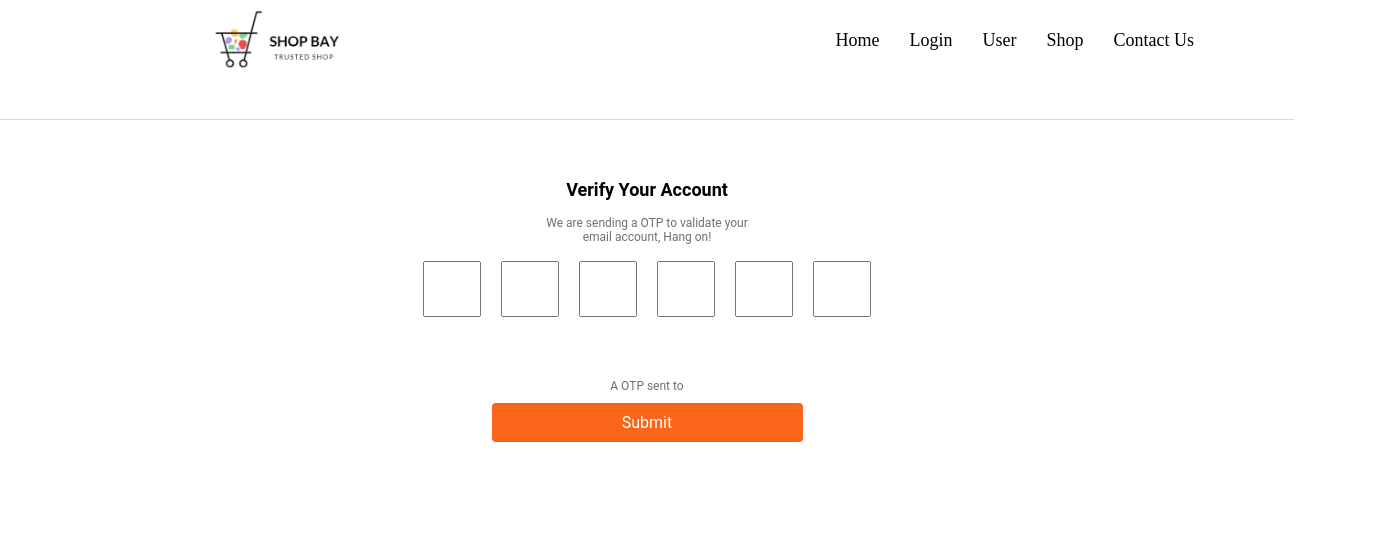
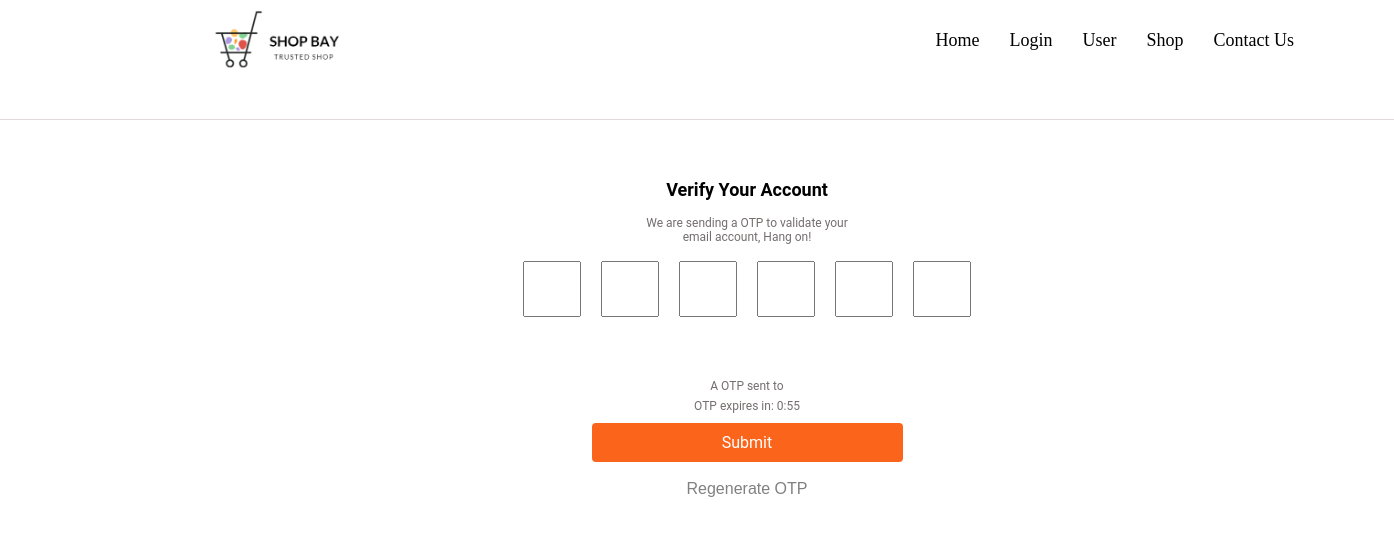
Before and after one commit to aslamaz/ShopBay, a React (Create React App) app in the folder client/: page /OtpPage in a window 1280 px wide. Shown: the top 536 px of the page, 1394 px wide, since content can reach past the window. Built offline with nearby package versions, Linux system fonts and the light colour scheme.

Commit message:
regenerate otp and time out

```diff
--- a/client/src/Guest/ForgotResetPswrd.jsx
+++ b/client/src/Guest/ForgotResetPswrd.jsx
@@ -11,30 +11,29 @@ import { useNavigate } from 'react-router-dom';
 
 const ForgotResetPswrd = () => {
     const getEmail = sessionStorage.getItem("sendedEmail");
-    // const [showPassword, setShowPassword] = useState(false);
     const [showNewPassword, setShowNewPassword] = useState(false);
     const [newPassword, setNewPassword] = useState('');
     const [confirmNewPassword, setConfirmNewPassword] = useState('');
     const navigate = useNavigate()
 
-    const findCustomer = () =>{
+    const findCustomer = () => {
 
-          if (newPassword === confirmNewPassword) {
+        if (newPassword === confirmNewPassword) {
 
             var data = {
                 email: getEmail,
                 newPassword: newPassword
-              };
-              axios.post('http://localhost:5000/getCustomerWithEmail',data).then((response)=>{
+            };
+            axios.post('http://localhost:5000/getCustomerWithEmail', data).then((response) => {
                 console.log(response.data);
             })
-            navigate("/Login")
-          }
+            navigate("/Guest/Login")
+        }
 
     }
-useEffect(()=>{
+    useEffect(() => {
 
-},[])
+    }, [])
     return (
         <div>
             {/* <div className='wishlistMainDiv'>
@@ -115,17 +114,17 @@ useEffect(()=>{
                 <div className="resetPswrd ">
                     RESET YOUR PASSWORD
                 </div>
-                <div style={{marginTop:"20px",fontSize:"14px",fontFamily:"sans-serif"}}>
+                <div style={{ marginTop: "20px", fontSize: "14px", fontFamily: "sans-serif" }}>
                     Enter your new password for {getEmail}
                 </div>
 
                 <div style={{ display: "flex", alignItems: "center", justifyContent: "center" }}>
                     <div className='resetpaswrdInputarea'>
                         <div>
-                            <input  type={showNewPassword ? "text" : "password"} id="Pswrd" name="Pswrd" required placeholder='password' className='resetpaswrdInputareaPswrd' onChange={(event) => setNewPassword(event.target.value)} />
-                           <div>
-                            <input type='checkbox' onChange={(event) => setShowNewPassword(event.target.checked)} />Show Password
-                           </div>
+                            <input type={showNewPassword ? "text" : "password"} id="Pswrd" name="Pswrd" required placeholder='password' className='resetpaswrdInputareaPswrd' onChange={(event) => setNewPassword(event.target.value)} />
+                            <div style={{ textAlign: "left",marginBottom:"10px"}}>
+                                <input type='checkbox' onChange={(event) => setShowNewPassword(event.target.checked)} />Show Password
+                            </div>
                         </div>
 
                         <div>
--- a/client/src/Guest/Gueststyle.css
+++ b/client/src/Guest/Gueststyle.css
@@ -631,8 +631,9 @@ color: white;
   display: flex;
   align-items: center;
   justify-content: center;
-
   background-color: #f1f3f6;
+  padding-top: 16px;
+  padding-bottom: 30px;
 }
 .RegisterAccount{
   text-decoration: none;
@@ -760,6 +761,7 @@ font-size: 13px;
   /* margin: 20px; */
   /* margin-left: 28px; */
   margin-top: 10px;
+  margin-left: 100px;
 }
 .s2gOFdOTP {
   display: block;
@@ -803,6 +805,11 @@ align-items: center;
 .btnOTPPage:hover{
   background-color: hsl(20, 94%, 49%);
 }
+.btnreGenerateOTP{
+  color: gray;
+  font-size: 16px;
+  font-family: sans-serif;
+}
 
 .ResetPswrdFullDiv {
   width: 1244px;
@@ -813,6 +820,7 @@ align-items: center;
   /* margin: 20px; */
   /* margin-left: 28px; */
   margin-top: 10px;
+  margin-left: 100px;
 }
 .resetPswrd{
   font-size: 30px;
@@ -834,7 +842,6 @@ align-items: center;
 
 .resetpaswrdInputareaPswrd {
   padding: 10px;
-  margin-bottom: 10px;
   border-radius: 5px;
   border: 1px solid #ccc;
   width: 300px;
--- a/client/src/Guest/Login.jsx
+++ b/client/src/Guest/Login.jsx
@@ -27,6 +27,7 @@ const handleOTPEmail = () =>{
         console.log(response.data.Email);
         sessionStorage.setItem("sendedOTP", response.data.OTP)
         sessionStorage.setItem("sendedEmail",emailOtp )
+        sessionStorage.setItem("otpTimestamp", Date.now());
     })
 }
 
--- a/client/src/Guest/OtpPage.jsx
+++ b/client/src/Guest/OtpPage.jsx
@@ -1,6 +1,7 @@
-import React, { useState } from 'react'
+import React, { useEffect, useState } from 'react'
 import { useNavigate } from 'react-router-dom'
 import OtpInput from 'react-otp-input';
+import axios from 'axios';
 
 
 const OtpPage = () => {
@@ -8,17 +9,63 @@ const OtpPage = () => {
     const getEmail = sessionStorage.getItem("sendedEmail");
     const navigate = useNavigate()
     const [otp, setOtp] = useState('');
-    const [showError, setShowError] = useState('')
-    // const [showEmail, setShowEmail] = useState('')
+    const [showError, setShowError] = useState('');
+    const [timer, setTimer] = useState(60); // 1 minute in seconds
+
 
 
     const checkOTP = () => {
-        if (otp === getOtp) {
-            navigate("/ForgotResetPswrd")
+        const otpTimestamp = sessionStorage.getItem("otpTimestamp");
+        const currentTime = Date.now();
+        const timeout = 1 * 60 * 1000; // 1 minute in milliseconds
+
+        if (!getOtp || !otpTimestamp || currentTime - otpTimestamp > timeout) {
+            setShowError("OTP expired! Please request a new one.");
+        } else if (otp === getOtp) {
+            navigate("/ForgotResetPswrd");
         } else {
             setShowError("Verification Failed! Please enter the correct OTP.");
         }
-    }
+    };
+
+
+    const formatTime = (time) => {
+        const minutes = Math.floor(time / 60);
+        const seconds = time % 60;
+        return `${minutes}:${seconds < 10 ? `0${seconds}` : seconds}`;
+    };
+
+    const regenerateOTP = () => {
+        var dat = {
+            email: getEmail,
+
+          };
+        axios.post('http://localhost:5000/sendOTP',dat )
+            .then((response) => {
+                console.log(response.data.Email);
+                sessionStorage.setItem("sendedOTP", response.data.OTP);
+                sessionStorage.setItem("otpTimestamp", Date.now());
+                setShowError('');
+                setTimer(60); // Reset timer to 1 minute
+            })
+            .catch((error) => {
+                console.error("Error sending OTP:", error);
+                setShowError("Failed to regenerate OTP. Please try again.");
+            });
+    };
+
+    useEffect(() => {
+        const interval = setInterval(() => {
+            setTimer((prevTimer) => {
+                if (prevTimer <= 1) {
+                    clearInterval(interval);
+                    return 0;
+                }
+                return prevTimer - 1;
+            });
+        }, 1000);
+        return () => clearInterval(interval);
+    }, []);
 
     return (
         <div className='OTPHOMEDIV'>
@@ -42,7 +89,15 @@ const OtpPage = () => {
                 </div>
 
                 <div className="orqM3-OTPCntnt">A OTP sent to <b style={{ color: "black" }}>{getEmail}</b></div>
+                <div className="orqM3-OTPCntnt" style={{marginTop:"6px"}}>
+                    OTP expires in: {formatTime(timer)}
+                </div>
                 <button className='btnOTPPage' onClick={checkOTP}>Submit</button>
+
+                <div style={{marginTop:"16px"}}>
+                <button className='btnreGenerateOTP' onClick={regenerateOTP}>Regenerate OTP</button>
+                </div>
+
 
             </div>
         </div>
```
